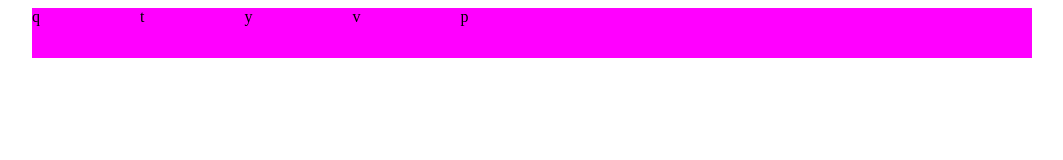
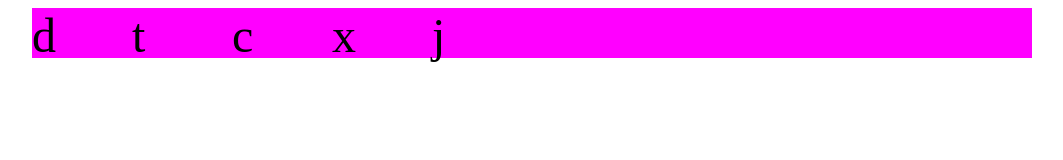
Before and after one commit to kurokoda/gumroadGame, a plain HTML site: page index.html in a window 1280 px wide. Shown: the whole page, without its empty margins (108-1171 px from the left). Drawn offline with Linux system fonts and the light colour scheme.

Commit message:
Adding letter removal and game over functionality

```diff
--- a/application.css
+++ b/application.css
@@ -12,5 +12,10 @@
 
 #shuttle {
     position: relative;
-    letter-spacing: 100px;
 }
+
+.letter {
+    font-size: 36pt;
+    float: left;
+    width: 100px;
+}
--- a/application.js
+++ b/application.js
@@ -2,6 +2,6 @@ $(document).ready(function () {
     Game.start();
 });
 
-$(document).keydown(function (e) {
-    Game.evaluateUserInput(e.keyCode);
+$(document).keydown(function () {
+    Game.evaluateUserInput(String.fromCharCode(event.keyCode).toLowerCase());
 });
--- a/game.js
+++ b/game.js
@@ -2,35 +2,45 @@ Game = {
     moveInterval: undefined,
     updateInterval: undefined,
     alphabet: ['a', 'b', 'c', 'd', 'e', 'f', 'g', 'h', 'i', 'j', 'k', 'l', 'm', 'n', 'o', 'p', 'q', 'r', 's', 't', 'u', 'v', 'w', 'x', 'y', 'z'],
-    activeLetters: "",
+    manifest: {},
+    letterID: 0,
+    shuttle: undefined,
+
 
     start: function () {
-        Game.activeLetters = "";
+        Game.shuttle = $('#shuttle')
         Game.moveInterval = setInterval(Game.moveLetters, 100);
         Game.updateInterval = setInterval(Game.update, 1000);
     },
 
     update: function () {
-        Game.activeLetters = Game.getRandomLetter() + Game.activeLetters;
-        $('#shuttle').text(Game.activeLetters);
-        $('#shuttle').css({left: '0px'});
-        if (Game.activeLetters.length == 10) {
+        if (Game.shuttle[0].childElementCount == 10) {
             Game.end();
+            return;
         }
+        Game.addLetter();
     },
 
     moveLetters: function () {
-        $('#shuttle').css({
+        Game.shuttle.css({
             'left': '+=10px'
         });
     },
 
-    evaluateUserInput: function (keyCode) {
-
+    evaluateUserInput: function (character) {
+        if (Game.manifest[character]) {
+            var elementToRemoveID = '#letter_' + Game.manifest[character].shift();
+            $(elementToRemoveID).remove();
+            console.log(elementToRemoveID);
+        }
     },
 
-    getRandomLetter: function () {
-        return Game.alphabet[Math.floor(Math.random() * Game.alphabet.length)];
+    addLetter: function () {
+        var letter =  Game.alphabet[Math.floor(Math.random() * Game.alphabet.length)];
+        Game.letterID++;
+        Game.manifest[letter] ? Game.manifest[letter].push(Game.letterID) : Game.manifest[letter] = [Game.letterID];
+        Game.shuttle.prepend("<div class = letter id = letter_" + Game.letterID + ">" + letter + "</div>");
+        Game.shuttle.css({left: '0px'});
     },
 
     end: function () {
```
